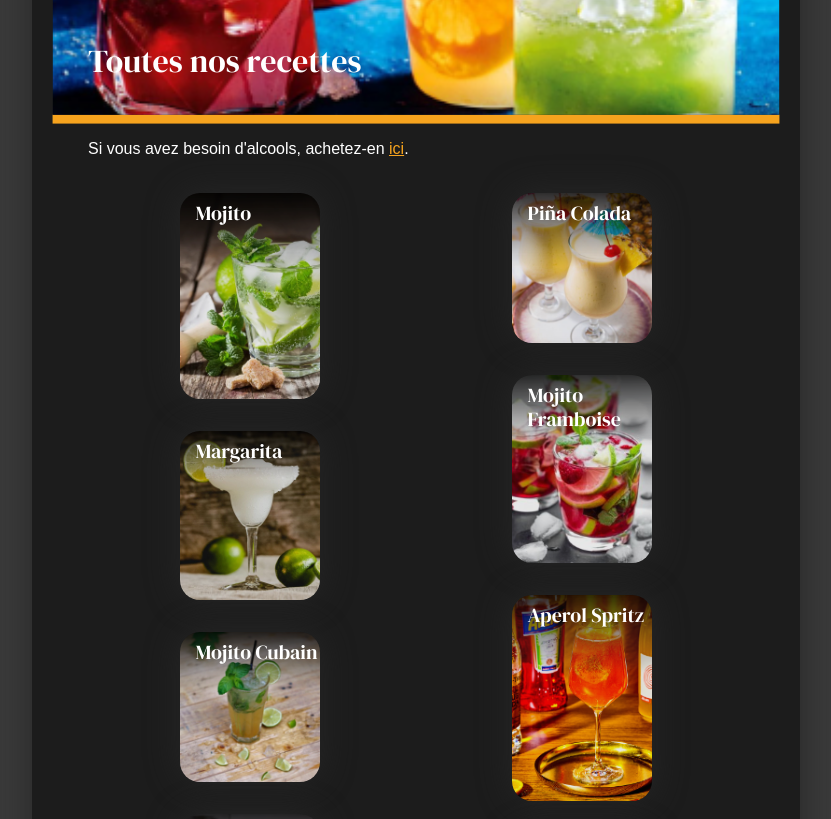
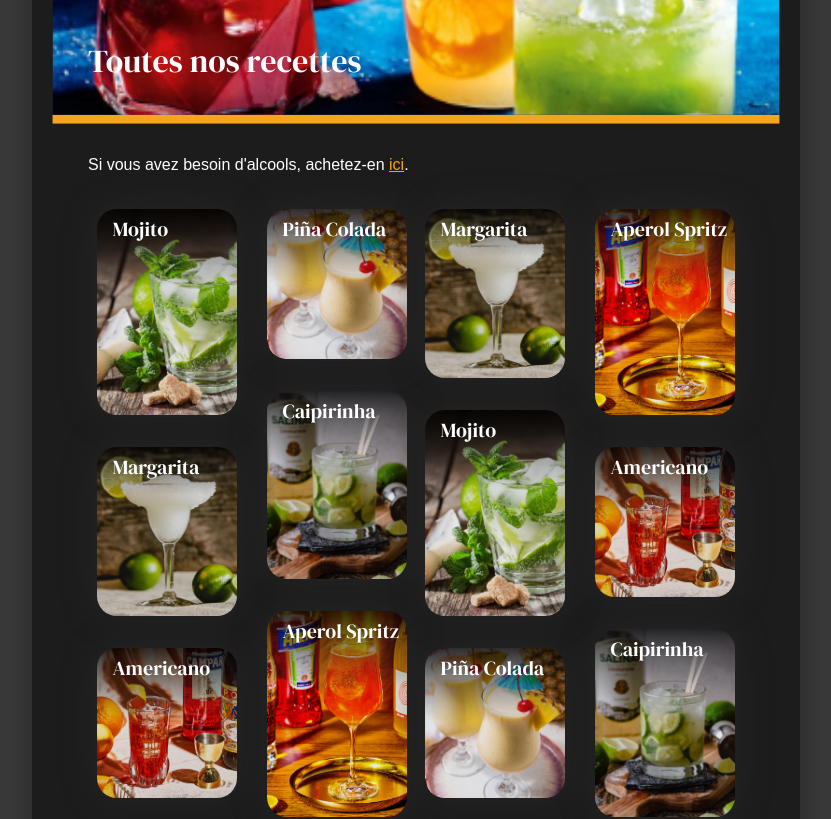
Before and after one commit to BlueFaste/shake, a Vue app: page /recettes/all in a window 1280 px wide. Shown: the part 380-1199 px from the top of the page, without its empty margins (224-1055 px from the left). Built offline with nearby package versions, Linux system fonts and the light colour scheme; a web font is replaced by a local one.

Commit message:
responsive all recipe

```diff
--- a/src/views/AllRecipes.vue
+++ b/src/views/AllRecipes.vue
@@ -2,21 +2,29 @@
 	<main role="main">
 		<RecipeBanner :img-link="require('../assets/background/AllRecipesBanner.png')"
 									:recipe="recipes.allRecipes"></RecipeBanner>
-		<p class="mt-3 mb-0">
+		<p class="mt-5 mb-0">
 			Si vous avez besoin d'alcools, achetez-en <a href="https://carolinefassot.myportfolio.com/" target="_blank">ici</a>.
 		</p>
 		<section class="d-flex flex-wrap justify-content-around">
 			<div class="mr-1">
 				<RecipesPresentation :recipe="recipes.mojito" :imgLink="require('../assets/background/mojito.png')"></RecipesPresentation>
 				<RecipesPresentation :recipe="recipes.margarita" :imgLink="require('../assets/background/margarita.png')"></RecipesPresentation>
-				<RecipesPresentation :recipe="recipes.mojitoCubain" :imgLink="require('../assets/background/mojitoCubain.png')"></RecipesPresentation>
+				<RecipesPresentation :recipe="recipes.americano" :imgLink="require('../assets/background/americano.png')"></RecipesPresentation>
+			</div>
+			<div class="ml-2">
+				<RecipesPresentation :recipe="recipes.pinaColada" :imgLink="require('../assets/background/pinaColoda.png')"></RecipesPresentation>
 				<RecipesPresentation :recipe="recipes.caipirinha" :imgLink="require('../assets/background/caipiranha.png')"></RecipesPresentation>
+				<RecipesPresentation :recipe="recipes.aperolSpritz" :imgLink="require('../assets/background/aperolSpritz.png')"></RecipesPresentation>
 			</div>
-			<div class="ml-1">
+			<div class="mr-1 hidden-portable">
+				<RecipesPresentation :recipe="recipes.margarita" :imgLink="require('../assets/background/margarita.png')"></RecipesPresentation>
+				<RecipesPresentation :recipe="recipes.mojito" :imgLink="require('../assets/background/mojito.png')"></RecipesPresentation>
 				<RecipesPresentation :recipe="recipes.pinaColada" :imgLink="require('../assets/background/pinaColoda.png')"></RecipesPresentation>
-				<RecipesPresentation :recipe="recipes.mojitoFramboise" :imgLink="require('../assets/background/MojitoFramboise.png')"></RecipesPresentation>
+			</div>
+			<div class="ml-2 hidden-portable">
 				<RecipesPresentation :recipe="recipes.aperolSpritz" :imgLink="require('../assets/background/aperolSpritz.png')"></RecipesPresentation>
 				<RecipesPresentation :recipe="recipes.americano" :imgLink="require('../assets/background/americano.png')"></RecipesPresentation>
+				<RecipesPresentation :recipe="recipes.caipirinha" :imgLink="require('../assets/background/caipiranha.png')"></RecipesPresentation>
 			</div>
 		</section>
 		<div class="d-flex justify-content-center my-4">
```
